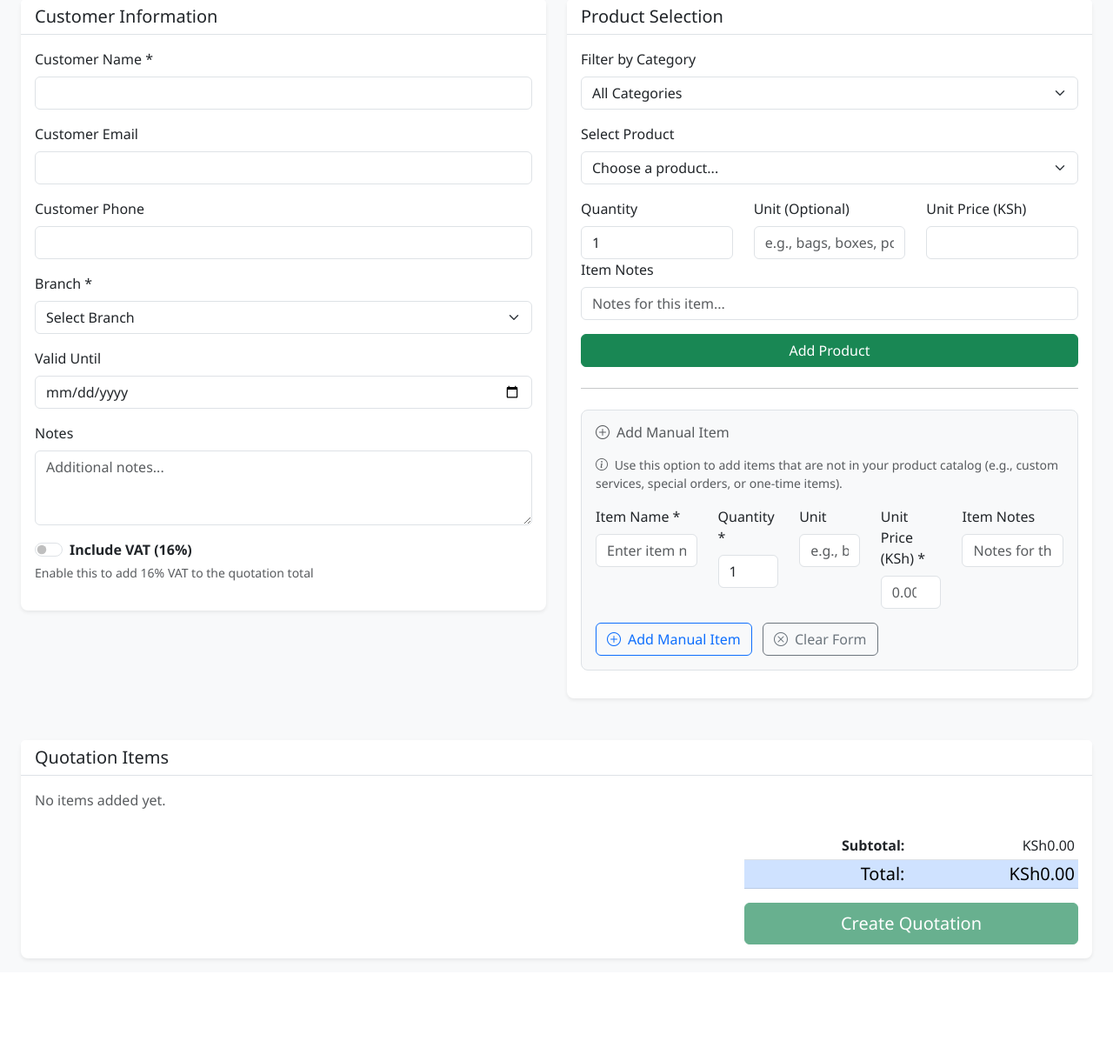
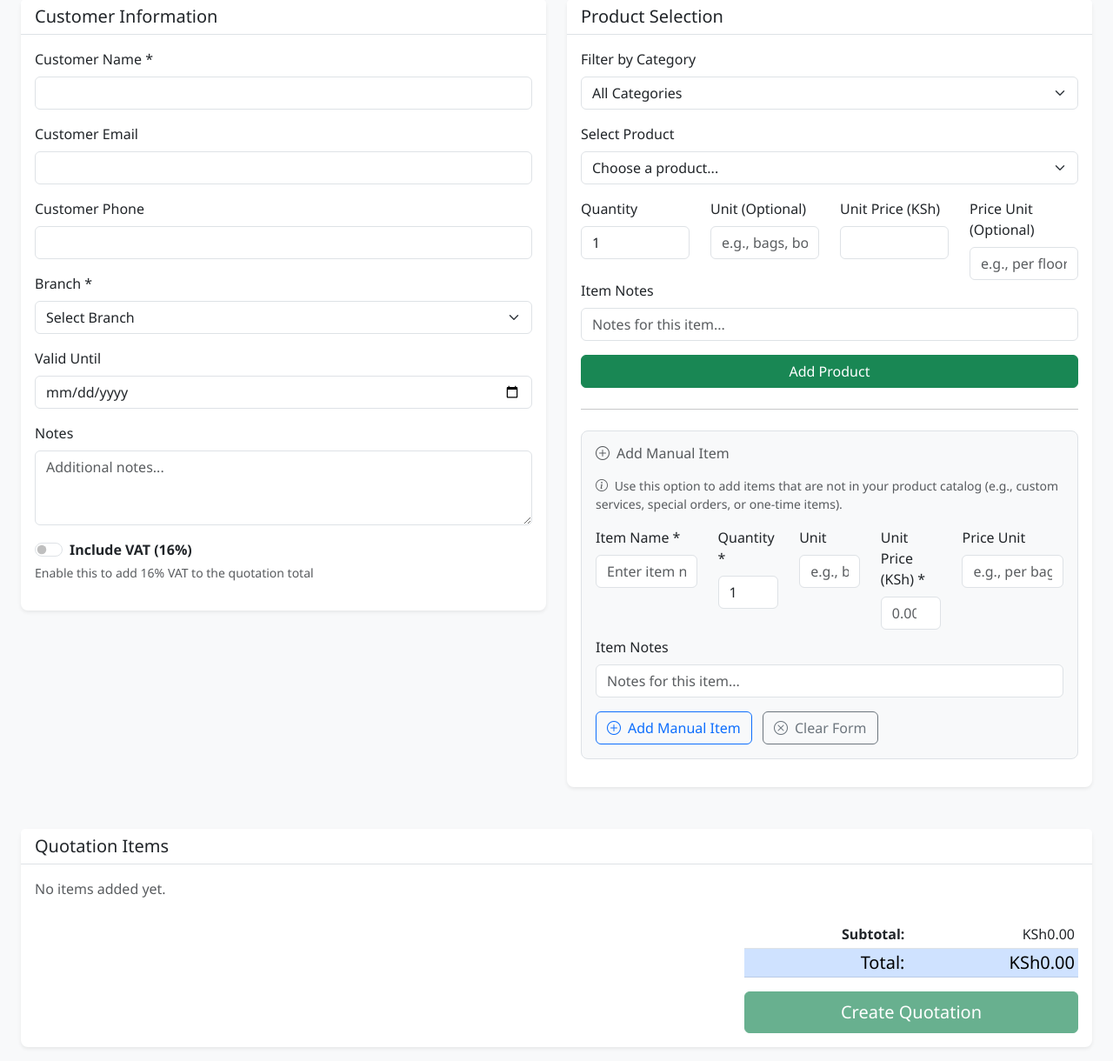
Before and after one commit to NgariMwangi/abz-sales-portal, a Flask app: page /quotations/create in a window 1280 px wide. Shown: the part 133-1353 px from the top of the page at 87% size. Before the commit the page ends 1238 px from the top, so only its background shows below. Run offline with Flask 3, Linux system fonts and the light colour scheme; a user stored in the database is signed in; tables that the repository leaves empty hold one stand-in row (values such as "Sample post"); data that the repository does not hold is empty.

Commit message:
added price unit

```diff
--- a/app/models.py
+++ b/app/models.py
@@ -472,6 +472,7 @@ class QuotationItem(db.Model):
     quantity = db.Column(db.Numeric(10, 3), nullable=False)  # Support up to 3 decimal places
     unit = db.Column(db.String(50), nullable=True)  # Unit of measurement (e.g., "bags", "boxes", "pcs")
     unit_price = db.Column(db.Numeric(10, 2), nullable=False)
+    price_unit = db.Column(db.String(50), nullable=True)  # Price unit (e.g., "per bag", "per floor", "per box")
     total_price = db.Column(db.Numeric(10, 2), nullable=False)
     notes = db.Column(db.Text, nullable=True)
     created_at = db.Column(db.DateTime, default=datetime.utcnow)
--- a/app/services.py
+++ b/app/services.py
@@ -814,6 +814,7 @@ class QuotationService:
                         quantity=quantity,
                         unit=item_data.get('unit'),
                         unit_price=unit_price,
+                        price_unit=item_data.get('price_unit'),
                         total_price=quantity * unit_price,
                         notes=item_data.get('notes', '')
                     )
@@ -834,6 +835,7 @@ class QuotationService:
                         quantity=quantity,
                         unit=item_data.get('unit'),
                         unit_price=unit_price,
+                        price_unit=item_data.get('price_unit'),
                         total_price=quantity * unit_price,
                         notes=item_data.get('notes', '')
                     )
--- a/main.py
+++ b/main.py
@@ -1453,6 +1453,7 @@ def edit_quotation(quotation_id):
             quantities = request.form.getlist('quantity[]')
             units = request.form.getlist('unit[]')
             unit_prices = request.form.getlist('unit_price[]')
+            price_units = request.form.getlist('price_unit[]')
             notes = request.form.getlist('notes[]')
 
             # Debug logging
@@ -1497,10 +1498,11 @@ def edit_quotation(quotation_id):
                     item_id = item_ids[i] if i < len(item_ids) else ''
                     item_name = item_names[i] if i < len(item_names) else ''
                     unit = units[i] if i < len(units) else ''
+                    price_unit = price_units[i] if i < len(price_units) else ''
                     note = notes[i] if i < len(notes) else ''
 
                     # Debug logging for each item
-                    print(f"DEBUG Item {i}: item_id='{item_id}', item_name='{item_name}', quantity='{quantity}', unit='{unit}', unit_price='{unit_price}'")
+                    print(f"DEBUG Item {i}: item_id='{item_id}', item_name='{item_name}', quantity='{quantity}', unit='{unit}', unit_price='{unit_price}', price_unit='{price_unit}'")
 
                     # Check if it's a regular product or manual item
                     if item_id and item_id.strip() and item_id != '':  # Regular product
@@ -1512,6 +1514,7 @@ def edit_quotation(quotation_id):
                             quantity=quantity,
                             unit=unit if unit else None,
                             unit_price=unit_price,
+                            price_unit=price_unit if price_unit else None,
                             total_price=total_price,
                             notes=note if note else None
                         )
@@ -1543,6 +1546,7 @@ def edit_quotation(quotation_id):
                             quantity=quantity,
                             unit=unit if unit else None,
                             unit_price=unit_price,
+                            price_unit=price_unit if price_unit else None,
                             total_price=total_price,
                             notes=note if note else None
                         )
--- a/templates/create_quotation.html
+++ b/templates/create_quotation.html
@@ -140,17 +140,21 @@
                             </select>
                         </div>
                         <div class="row">
-                            <div class="col-md-4">
+                            <div class="col-md-3">
                                 <label for="quantity" class="form-label">Quantity</label>
                                 <input type="number" class="form-control" id="quantity" value="1" min="1">
                             </div>
-                            <div class="col-md-4">
+                            <div class="col-md-3">
                                 <label for="unit" class="form-label">Unit (Optional)</label>
-                                <input type="text" class="form-control" id="unit" placeholder="e.g., bags, boxes, pcs">
+                                <input type="text" class="form-control" id="unit" placeholder="e.g., bags, boxes">
                             </div>
-                            <div class="col-md-4">
+                            <div class="col-md-3">
                                 <label for="unit_price" class="form-label">Unit Price (KSh)</label>
                                 <input type="number" class="form-control" id="unit_price" step="0.01" min="0">
+                            </div>
+                            <div class="col-md-3">
+                                <label for="price_unit" class="form-label">Price Unit (Optional)</label>
+                                <input type="text" class="form-control" id="price_unit" placeholder="e.g., per floor">
                             </div>
                         </div>
                         <div class="mb-3">
@@ -174,7 +178,7 @@
                                 <i class="bi bi-info-circle me-1"></i>
                                 Use this option to add items that are not in your product catalog (e.g., custom services, special orders, or one-time items).
                             </div>
-                            <div class="row">
+                            <div class="row mb-2">
                                 <div class="col-md-3">
                                     <label for="manual_item_name" class="form-label">Item Name *</label>
                                     <input type="text" class="form-control" id="manual_item_name" placeholder="Enter item name">
@@ -192,6 +196,12 @@
                                     <input type="number" class="form-control" id="manual_unit_price" min="0" step="0.01" placeholder="0.00">
                                 </div>
                                 <div class="col-md-3">
+                                    <label for="manual_price_unit" class="form-label">Price Unit</label>
+                                    <input type="text" class="form-control" id="manual_price_unit" placeholder="e.g., per bag">
+                                </div>
+                            </div>
+                            <div class="row">
+                                <div class="col-md-12">
                                     <label for="manual_item_notes" class="form-label">Item Notes</label>
                                     <input type="text" class="form-control" id="manual_item_notes" placeholder="Notes for this item...">
                                 </div>
@@ -343,6 +353,7 @@ function addProduct() {
     const quantity = parseInt(document.getElementById('quantity').value);
     const unit = document.getElementById('unit').value.trim();
     const unitPrice = parseFloat(document.getElementById('unit_price').value);
+    const priceUnit = document.getElementById('price_unit').value.trim();
     const notes = document.getElementById('item_notes').value;
 
     if (!productId) {
@@ -374,6 +385,7 @@ function addProduct() {
             quantity: quantity,
             unit: unit || null,
             unit_price: unitPrice,
+            price_unit: priceUnit || null,
             notes: notes
         };
         editingIndex = -1;
@@ -397,6 +409,7 @@ function addProduct() {
                 quantity: quantity,
                 unit: unit || null,
                 unit_price: unitPrice,
+                price_unit: priceUnit || null,
                 notes: notes
             });
         }
@@ -410,6 +423,7 @@ function addProduct() {
     document.getElementById('quantity').value = '1';
     document.getElementById('unit').value = '';
     document.getElementById('unit_price').value = '';
+    document.getElementById('price_unit').value = '';
     document.getElementById('item_notes').value = '';
 }
 
@@ -418,6 +432,7 @@ function addManualItem() {
     const quantity = parseInt(document.getElementById('manual_quantity').value);
     const unit = document.getElementById('manual_unit').value.trim();
     const unitPrice = parseFloat(document.getElementById('manual_unit_price').value);
+    const priceUnit = document.getElementById('manual_price_unit').value.trim();
     const notes = document.getElementById('manual_item_notes').value.trim();
 
     if (!itemName) {
@@ -446,6 +461,7 @@ function addManualItem() {
             quantity: quantity,
             unit: unit || null,
             unit_price: unitPrice,
+            price_unit: priceUnit || null,
             notes: notes
         };
         editingIndex = -1;
@@ -483,6 +499,7 @@ function addManualItem() {
         quantity: quantity,
         unit: unit || null,
         unit_price: unitPrice,
+        price_unit: priceUnit || null,
         notes: notes
     });
 
@@ -513,6 +530,7 @@ function clearManualItemForm() {
     document.getElementById('manual_quantity').value = '1';
     document.getElementById('manual_unit').value = '';
     document.getElementById('manual_unit_price').value = '';
+    document.getElementById('manual_price_unit').value = '';
     document.getElementById('manual_item_notes').value = '';
 }
 
@@ -527,6 +545,7 @@ function editProduct(index) {
         document.getElementById('manual_quantity').value = item.quantity;
         document.getElementById('manual_unit').value = item.unit || '';
         document.getElementById('manual_unit_price').value = item.unit_price;
+        document.getElementById('manual_price_unit').value = item.price_unit || '';
         document.getElementById('manual_item_notes').value = item.notes || '';
 
         // Change button text and show cancel button
@@ -544,6 +563,7 @@ function editProduct(index) {
         document.getElementById('quantity').value = item.quantity;
         document.getElementById('unit').value = item.unit || '';
         document.getElementById('unit_price').value = item.unit_price;
+        document.getElementById('price_unit').value = item.price_unit || '';
         document.getElementById('item_notes').value = item.notes || '';
 
         // Change button text and show cancel button
@@ -566,6 +586,7 @@ function cancelEdit() {
     document.getElementById('quantity').value = '1';
     document.getElementById('unit').value = '';
     document.getElementById('unit_price').value = '';
+    document.getElementById('price_unit').value = '';
     document.getElementById('item_notes').value = '';
     const productBtn = document.querySelector('[onclick="addProduct()"]');
     productBtn.innerHTML = '<i class="fas fa-plus"></i> Add Product';
@@ -642,6 +663,12 @@ function updateQuotationItemsDisplay() {
         const isManualItem = item.product_id === null;
         const isEditing = editingIndex === index;
 
+        // Format quantity with unit
+        const quantityDisplay = item.unit ? `${item.quantity} ${item.unit}` : item.quantity;
+
+        // Format total price with price unit
+        const totalDisplay = item.price_unit ? `KSh${total.toFixed(2)} ${item.price_unit}` : `KSh${total.toFixed(2)}`;
+
         html += `
             <tr class="${isManualItem ? 'table-warning' : ''} ${isEditing ? 'table-info' : ''}">
                 <td>
@@ -649,9 +676,9 @@ function updateQuotationItemsDisplay() {
                     ${isManualItem ? '<span class="badge bg-warning text-dark ms-2">Manual</span>' : ''}
                     ${isEditing ? '<span class="badge bg-info ms-2">Editing</span>' : ''}
                 </td>
-                <td>${item.quantity}</td>
+                <td>${quantityDisplay}</td>
                 <td>KSh${item.unit_price.toFixed(2)}</td>
-                <td>KSh${total.toFixed(2)}</td>
+                <td>${totalDisplay}</td>
                 <td>${item.notes || '-'}</td>
                 <td>
                     <button type="button" class="btn btn-primary btn-sm me-1" onclick="editProduct(${index})" title="Edit this item">
--- a/templates/quotation_detail.html
+++ b/templates/quotation_detail.html
@@ -134,7 +134,7 @@
                                     </td>
                                     <td>{{ item.quantity|format_quantity }}{% if item.unit %} {{ item.unit }}{% endif %}</td>
                                     <td>KSh{{ item.unit_price|format_currency }}</td>
-                                    <td>KSh{{ item.total_price|format_currency }}</td>
+                                    <td>KSh{{ item.total_price|format_currency }}{% if item.price_unit %} {{ item.price_unit }}{% endif %}</td>
                                     <td>{{ item.notes or '-' }}</td>
                                 </tr>
                                 {% endfor %}
```
Also changed, not shown: app/pdf_utils.py (+7 -1 lines), templates/edit_quotation.html (+7 -3 lines).
